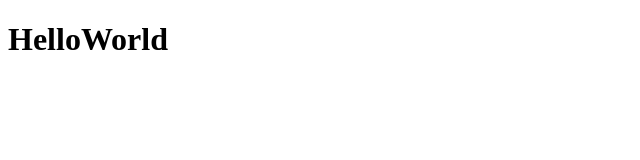
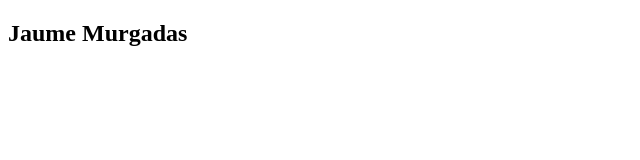
Before and after one commit to jau1979/Curso-de-dise-o-web, a plain HTML site: page index.html in a window 1280 px wide. Shown: the whole page, without its empty margins (0-640 px from the left). Drawn offline with Linux system fonts and the light colour scheme.

Commit message:
Añadir h2 a index.html

```diff
--- a/index.html
+++ b/index.html
@@ -4,9 +4,11 @@
     <meta charset="UTF-8">
     <meta name="viewport" content="width=device-width, initial-scale=1.0">
     <meta http-equiv="X-UA-Compatible" content="ie=edge">
-    <title>Git</title>
+    <title>Git y github</title>
 </head>
 <body>
-    <h1>HelloWorld</h1>
+   <div class="container">
+       <h2>Jaume Murgadas</h2>
+   </div>
 </body>
 </html>
```
